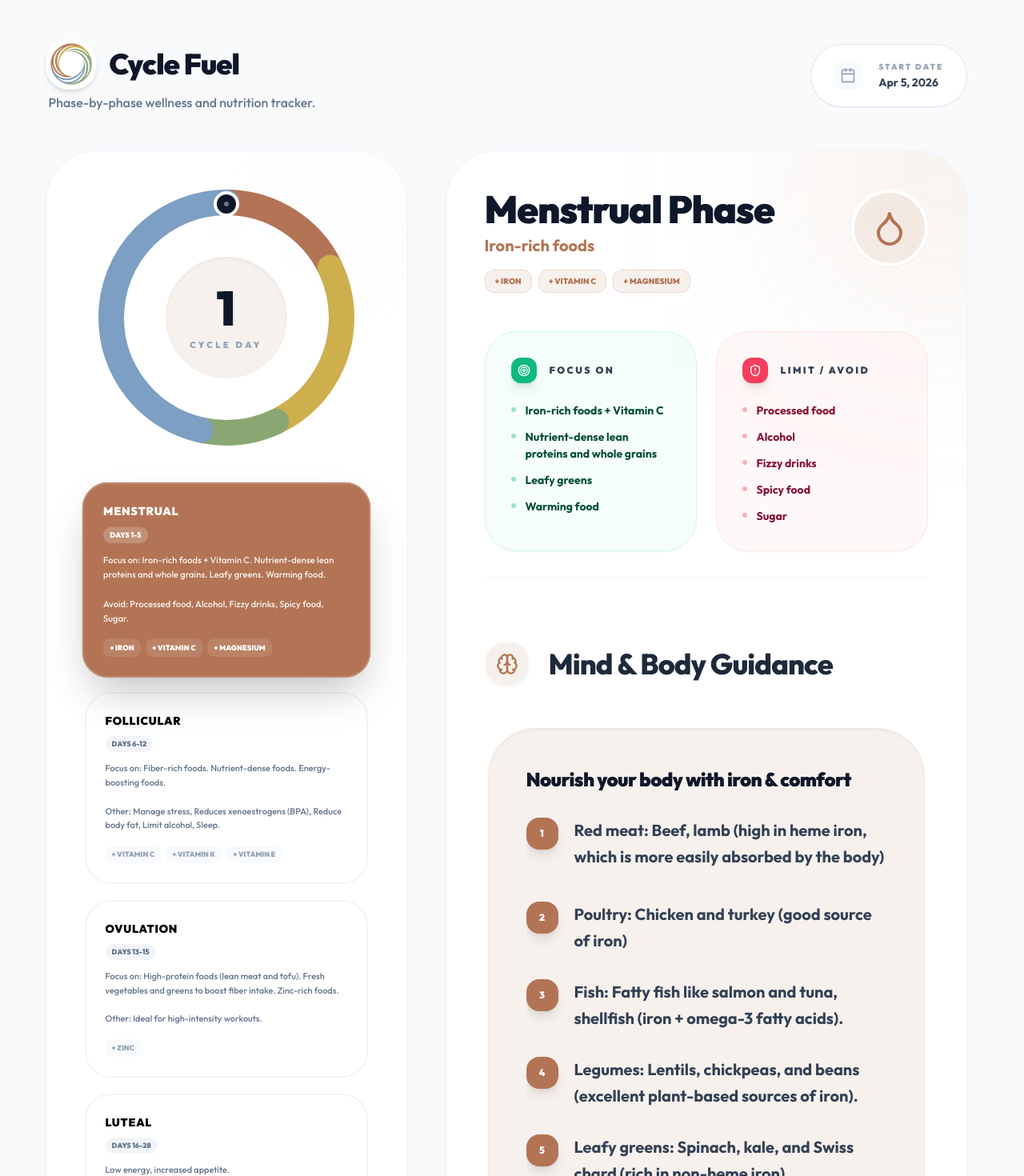
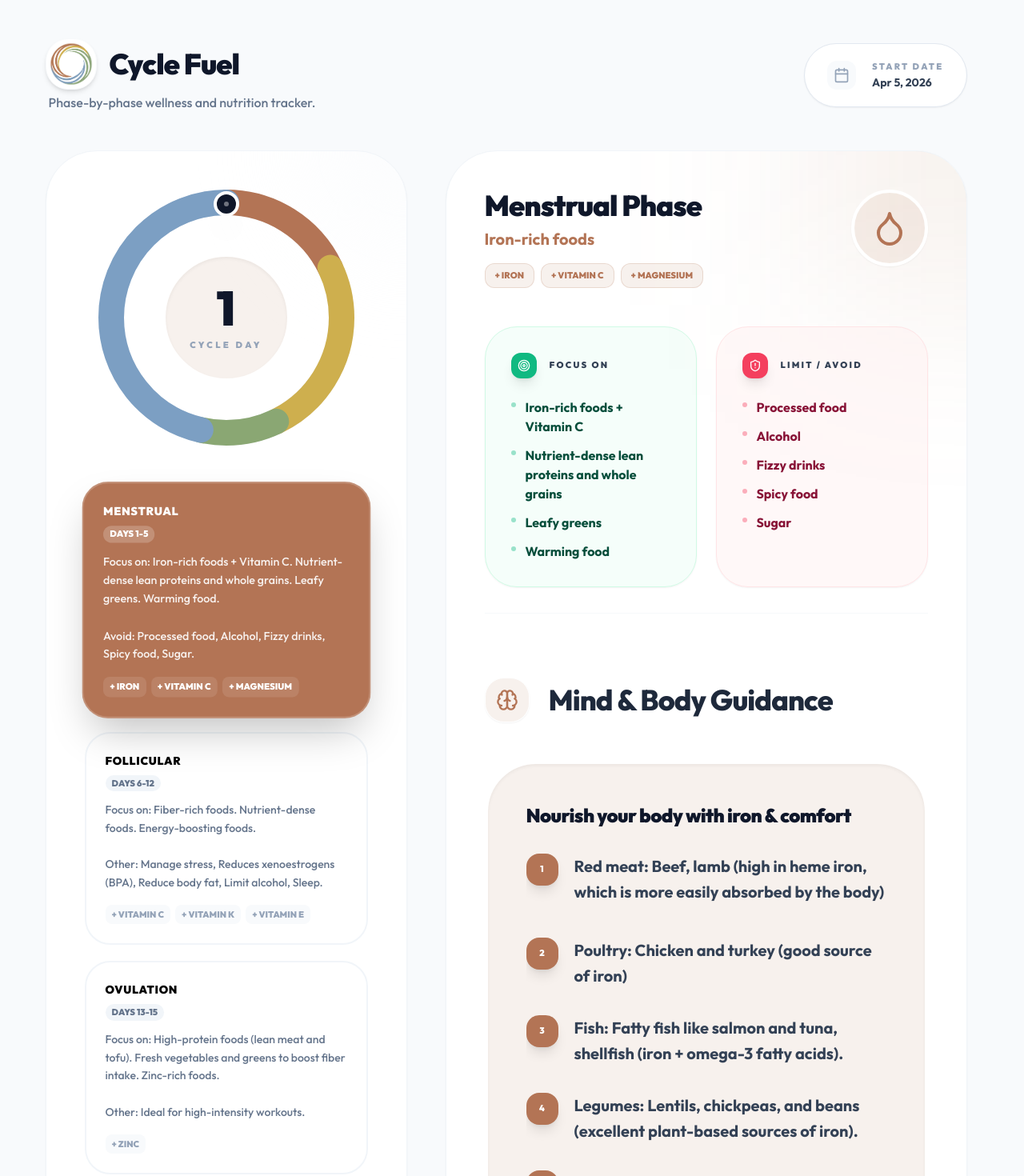
Before and after one commit to janosgyerik/cyclefuel, a React (Vite) app: page / in a window 1280 px wide. Shown: the top 1470 px of the page at 80% size. Built offline with nearby package versions, Linux system fonts and the light colour scheme.

Commit message:
Reduce the variety of fonts used

```diff
--- a/src/App.tsx
+++ b/src/App.tsx
@@ -196,7 +196,7 @@ const App: React.FC = () => {
         </div>
         <div className="grid grid-cols-7 gap-1 text-center mb-3">
           {['S', 'M', 'T', 'W', 'T', 'F', 'S'].map((d, i) => (
-            <span key={i} className="text-[10px] font-black text-slate-400 uppercase tracking-widest">{d}</span>
+            <span key={i} className="text-[11px] font-black text-slate-400 uppercase tracking-widest">{d}</span>
           ))}
         </div>
         <div className="grid grid-cols-7 gap-1">
@@ -206,7 +206,7 @@ const App: React.FC = () => {
                 <button
                   disabled={isDateDisabled(day)}
                   onClick={() => onSelect(formatDate(new Date(year, month, day)))}
-                  className={`w-8 h-8 text-xs font-bold rounded-full transition-all ${isSelected(day)
+                  className={`w-8 h-8 text-sm font-bold rounded-full transition-all ${isSelected(day)
                     ? 'bg-slate-900 text-white shadow-md'
                     : isDateDisabled(day)
                       ? 'text-slate-200 cursor-not-allowed'
@@ -238,11 +238,11 @@ const App: React.FC = () => {
           <div className={`w-8 h-8 rounded-xl flex items-center justify-center shadow-lg transform group-hover:scale-110 transition-transform ${styles.iconContainer}`}>
             {styles.icon}
           </div>
-          <h4 className="text-[12px] font-black uppercase tracking-[0.2em] text-slate-700">{title}</h4>
+          <h4 className="text-[11px] font-black uppercase tracking-[0.2em] text-slate-700">{title}</h4>
         </div>
         <ul className="space-y-3">
           {items.map((item, i) => (
-            <li key={i} className={`text-[14px] font-bold ${styles.text} flex items-start gap-3`}>
+            <li key={i} className={`text-base font-bold ${styles.text} flex items-start gap-3`}>
               <div className={`w-1.5 h-1.5 rounded-full mt-1.5 shrink-0 opacity-40 ${styles.iconContainer}`}></div>
               {item}
             </li>
@@ -256,14 +256,14 @@ const App: React.FC = () => {
     <div className="flex flex-col space-y-8">
       <div className="flex items-start justify-between mb-4 gap-6">
         <div className="flex-1">
-          <h2 className="text-5xl font-black text-slate-900 mb-2">{phase.name} Phase</h2>
+          <h2 className="text-4xl font-black text-slate-900 mb-2">{phase.name} Phase</h2>
           <p className={`font-bold text-xl ${phase.textColor} transition-colors duration-700 mb-4`}>{phase.subtitle}</p>
           {phase.summaryText && (
-            <p className="text-slate-600 font-bold leading-relaxed max-w-xl mb-6">{phase.summaryText}</p>
+            <p className="text-slate-600 font-bold leading-relaxed max-w-xl mb-6 text-base">{phase.summaryText}</p>
           )}
           <div className="flex flex-wrap gap-2">
             {phase.focusOn.map((item: string, i: number) => (
-              <span key={i} className={`text-[10px] font-black uppercase px-3 py-1.5 rounded-xl border ${phase.lightColor} ${phase.textColor} ${phase.accentColor}`}>+ {item}</span>
+              <span key={i} className={`text-[11px] font-black uppercase px-3 py-1.5 rounded-xl border ${phase.lightColor} ${phase.textColor} ${phase.accentColor}`}>+ {item}</span>
             ))}
           </div>
         </div>
@@ -286,14 +286,14 @@ const App: React.FC = () => {
           <div className={`w-14 h-14 rounded-[1.5rem] ${phase.lightColor} ${phase.textColor} flex items-center justify-center shadow-sm border border-white`}>
             <Brain className="w-7 h-7" />
           </div>
-          <h3 className={`text-3xl md:text-4xl font-extrabold tracking-tight text-slate-800`}>Mind & Body Guidance</h3>
+          <h3 className={`text-4xl font-extrabold tracking-tight text-slate-800`}>Mind & Body Guidance</h3>
         </div>
         <div className={`p-6 md:p-12 rounded-3xl md:rounded-[4rem] ${phase.lightColor} border-0 md:border-4 border-white shadow-inner`}>
           <h4 className="font-black text-2xl text-slate-900 mb-8">{phase.moodTitle}</h4>
           <ul className="space-y-8">
             {phase.moodTips.map((tip: string, i: number) => (
               <li key={i} className="text-slate-700 font-bold leading-relaxed text-xl mb-10 overflow-hidden">
-                <span className={`float-left w-10 h-10 rounded-2xl flex items-center justify-center text-xs font-black ${phase.bgClass} text-white mr-5 mb-2 shadow-lg`}>{i + 1}</span>
+                <span className={`float-left w-10 h-10 rounded-2xl flex items-center justify-center text-[11px] font-black ${phase.bgClass} text-white mr-5 mb-2 shadow-lg`}>{i + 1}</span>
                 {tip}
               </li>
             ))}
@@ -306,12 +306,12 @@ const App: React.FC = () => {
           <div className={`w-14 h-14 rounded-[1.5rem] ${phase.lightColor} ${phase.textColor} flex items-center justify-center shadow-sm border border-white`}>
             <Utensils className="w-7 h-7" />
           </div>
-          <h3 className={`text-3xl md:text-4xl font-extrabold tracking-tight text-slate-800`}>Example Meal Plan</h3>
+          <h3 className={`text-4xl font-extrabold tracking-tight text-slate-800`}>Example Meal Plan</h3>
         </div>
         <div className="grid grid-cols-1 md:grid-cols-2 gap-8">
           {Object.entries(phase.meals).map(([type, desc]) => (
             <div key={type} className="p-6 md:p-10 bg-slate-50/50 shadow-sm rounded-3xl md:rounded-[3rem] border border-slate-100 hover:bg-white hover:shadow-xl transition-all duration-500 group">
-              <span className="text-xs font-black tracking-[0.3em] text-slate-400 uppercase mb-4 block group-hover:text-slate-500 transition-colors">{type}</span>
+              <span className="text-[11px] font-black tracking-[0.3em] text-slate-400 uppercase mb-4 block group-hover:text-slate-500 transition-colors">{type}</span>
               <p className="text-slate-800 font-extrabold leading-tight text-2xl">{desc as string}</p>
             </div>
           ))}
@@ -331,13 +331,13 @@ const App: React.FC = () => {
         }`}
     >
       <div className="mb-3">
-        <h3 className="font-black text-base md:text-sm uppercase tracking-wider mb-1">{phase.name}</h3>
-        <span className={`text-xs md:text-[9px] font-black px-2 py-0.5 rounded-full inline-block ${isActive ? 'bg-white/20' : 'bg-slate-100 text-slate-500'}`}>DAYS {phase.days[0]}-{phase.days[1]}</span>
+        <h3 className="font-black text-sm uppercase tracking-wider mb-1">{phase.name}</h3>
+        <span className={`text-[11px] font-black px-2 py-0.5 rounded-full inline-block ${isActive ? 'bg-white/20' : 'bg-slate-100 text-slate-500'}`}>DAYS {phase.days[0]}-{phase.days[1]}</span>
       </div>
-      <p className={`text-sm md:text-[11px] font-medium leading-relaxed mb-4 whitespace-pre-line ${isActive ? 'text-white/90' : 'text-slate-500'}`}>{phase.cardSummary}</p>
+      <p className={`text-sm font-medium leading-relaxed mb-4 whitespace-pre-line ${isActive ? 'text-white/90' : 'text-slate-500'}`}>{phase.cardSummary}</p>
       <div className="flex flex-wrap gap-1.5">
         {phase.focusOn.map((item: string, i: number) => (
-          <span key={i} className={`text-[10px] md:text-[9px] font-black uppercase px-2 py-1 rounded-lg ${isActive ? 'bg-white/10' : 'bg-slate-50 text-slate-400'}`}>+ {item}</span>
+          <span key={i} className={`text-[11px] font-black uppercase px-2 py-1 rounded-lg ${isActive ? 'bg-white/10' : 'bg-slate-50 text-slate-400'}`}>+ {item}</span>
         ))}
       </div>
     </div>
@@ -359,7 +359,7 @@ const App: React.FC = () => {
           <div className="relative" ref={calendarRef}>
             <button onClick={() => setIsCalendarOpen(!isCalendarOpen)} className={`bg-white p-5 px-7 rounded-[2.5rem] shadow-sm border transition-all flex items-center gap-5 group ${isCalendarOpen ? 'border-slate-900 ring-8 ring-slate-900/5' : 'border-slate-200 hover:border-slate-300 hover:shadow-md'}`}>
               <div className={`p-2 rounded-xl transition-colors ${isCalendarOpen ? 'bg-slate-900 text-white' : 'bg-slate-50 text-slate-400 group-hover:text-slate-600'}`}><CalendarIcon className="w-5 h-5" /></div>
-              <div className="flex flex-col items-start"><span className="text-[10px] uppercase font-black text-slate-400 tracking-[0.2em] mb-0.5">Start Date</span><span className="text-sm font-bold text-slate-700">{new Date(startDate).toLocaleDateString(undefined, { month: 'short', day: 'numeric', year: 'numeric' })}</span></div>
+              <div className="flex flex-col items-start"><span className="text-[11px] uppercase font-black text-slate-400 tracking-[0.2em] mb-0.5">Start Date</span><span className="text-sm font-bold text-slate-700">{new Date(startDate).toLocaleDateString(undefined, { month: 'short', day: 'numeric', year: 'numeric' })}</span></div>
             </button>
             {isCalendarOpen && <div className="absolute right-0 mt-3 z-50 bg-white shadow-[0_30px_100px_rgba(0,0,0,0.15)] rounded-[3rem] border border-slate-100 overflow-hidden animate-in fade-in zoom-in slide-in-from-top-4 duration-300 origin-top-right"><CustomCalendar selectedDate={startDate} onSelect={(date) => { setStartDate(date); setIsCalendarOpen(false); }} /></div>}
           </div>
```
